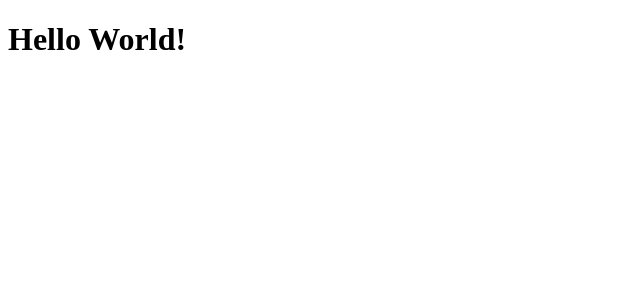
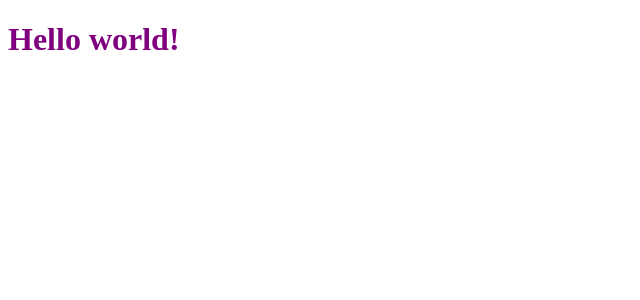
Before and after one commit to YogliB/svelte-component-template, a Svelte app: page / in a window 1280 px wide. Shown: the top 300 px of the page, without its empty margins (0-640 px from the left). Built offline with nearby package versions, Linux system fonts and the light colour scheme; the HTML template or start-up script is replaced by a standard one.

Commit message:
Demonstrate Svelte capabilities

```diff
--- a/src/components/MyAwesomeComponent.svelte
+++ b/src/components/MyAwesomeComponent.svelte
@@ -1,9 +1,11 @@
 <script>
-
+  export let name = 'world!';
 </script>
 
 <style>
-
+  h1 {
+    color: purple;
+  }
 </style>
 
-<h1>Hello World!</h1>
+<h1>Hello {name}</h1>
```
